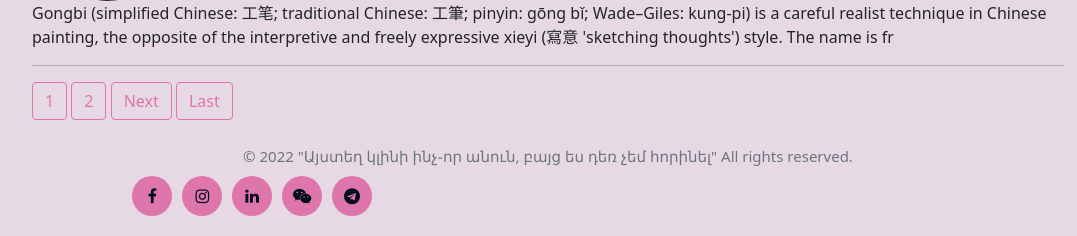
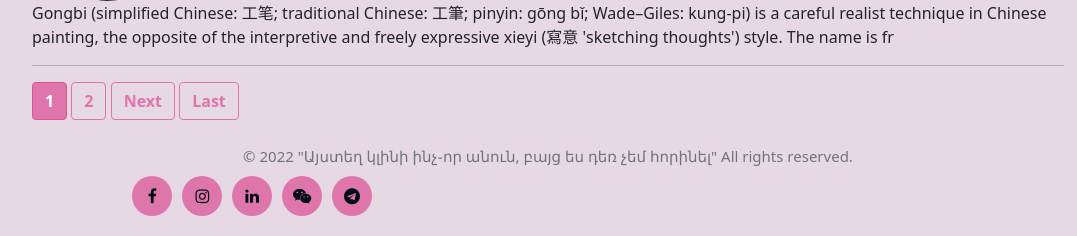
Before and after one commit to shunna87/myblog, a Django app: page / in a window 1280 px wide. Shown: the part 2853-3089 px from the top of the page, without its empty margins (22-1099 px from the left). Run offline with Django 4.2, Linux system fonts and the light colour scheme; data comes from the database, SQL or seed files in the repository; some libraries are stand-ins or nearby versions.

Commit message:
changed pagination styling

```diff
--- a/blog/static/blog/main.css
+++ b/blog/static/blog/main.css
@@ -111,7 +111,24 @@ h4 {
 .btn-secondary:visited {
     color: #de76ab;
     background: none;
+    font-weight:bolder;
     border-color: #de76ab;
+}
+
+.btn btn-secondary-a:hover {
+    color: #d95598;
+    font-weight:bolder;
+    border-color: #d95598;
+
+}
+
+.btn-pagination {
+
+    color: #ffffff;
+    font-weight:bolder;
+    border-color: #d95598;
+    background-color: #de76ab;
+
 }
 
 .btn-secondary:hover {
--- a/blog/templates/home.html
+++ b/blog/templates/home.html
@@ -43,7 +43,7 @@
 
       {% for num in page_obj.paginator.page_range %}
         {% if page_obj.number == num %}
-          <a class="btn btn-secondary" href="?page={{ num }}">{{ num }}</a>
+          <a class="btn btn-pagination" href="?page={{ num }}">{{ num }}</a>
         {% elif num > page_obj.number|add:'-3' and num < page_obj.number|add:'3' %}
           <a class="btn btn-secondary" href="?page={{ num }}">{{ num }}</a>
         {% endif %}
```
